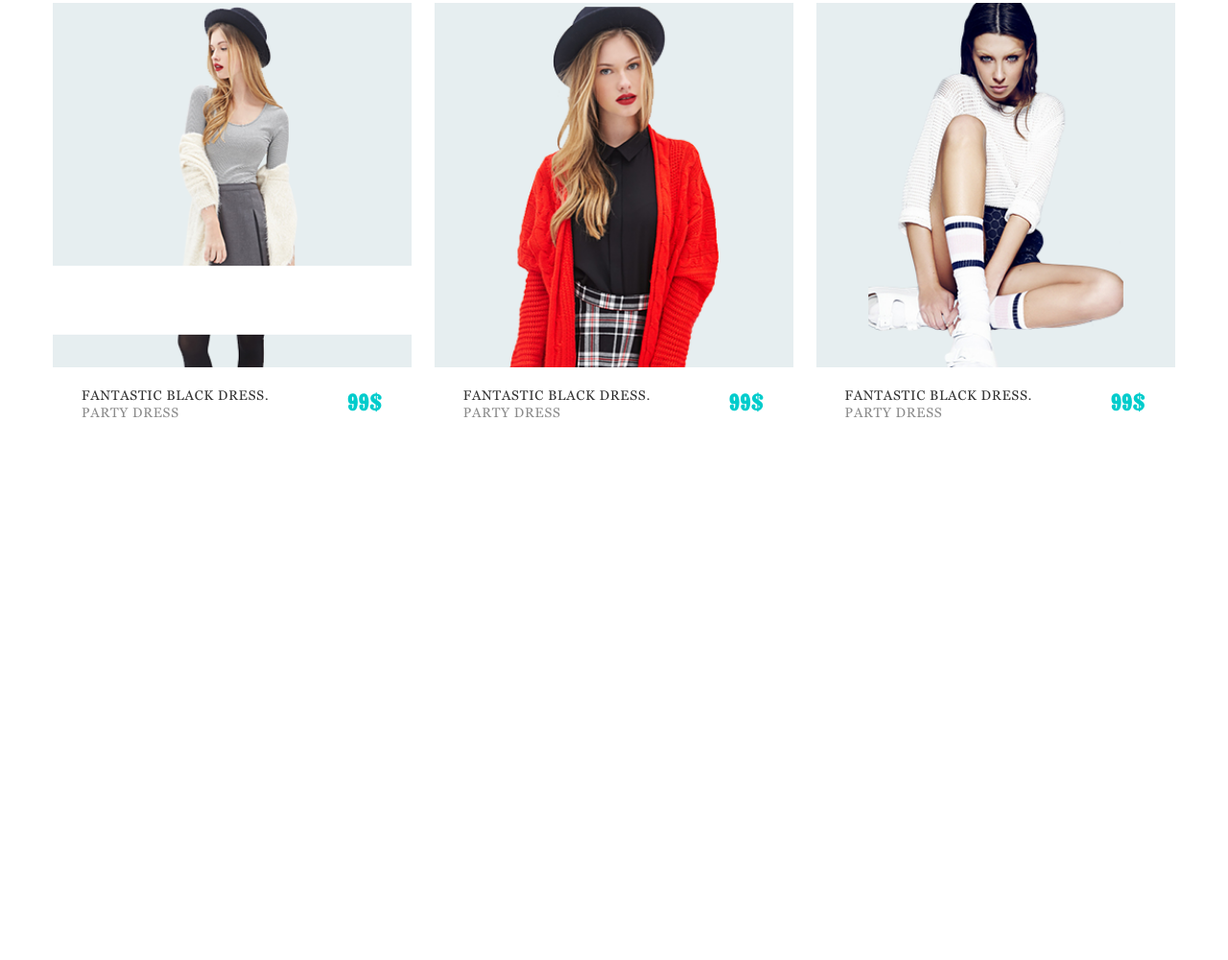
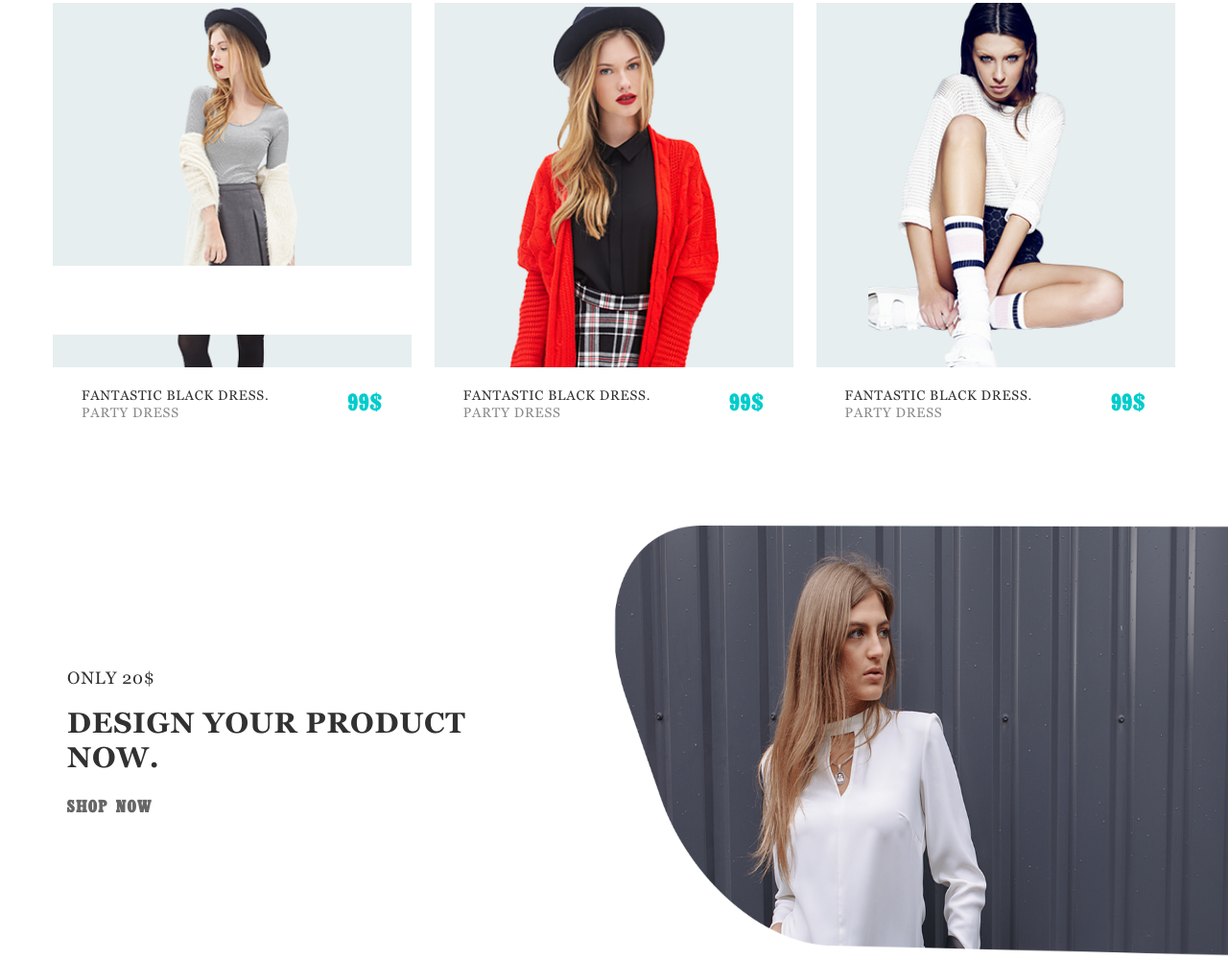
Before and after one commit to GasKhan/speedo, a plain HTML site: page index.html in a window 1280 px wide. Shown: the part 2521-3522 px from the top of the page at 96% size. Before the commit the page ends 3134 px from the top, so only its background shows below. Drawn offline with Linux system fonts and the light colour scheme.

Commit message:
Added shopping section

```diff
--- a/css/styles.css
+++ b/css/styles.css
@@ -264,7 +264,7 @@ a{
 /******************products*********************/
 
 .products {
-	margin-bottom: 100px;
+	margin-bottom: 35px;
 }
 .products__inner {}
 .products__header {
@@ -421,3 +421,40 @@ a{
 .product__colors-color_3{
 	background-color: #6666cc;
 }
+
+/*****************shopping*********************/
+
+.shopping {
+	background-image: url(../images/shopping.png);
+	background-repeat: no-repeat;
+	background-position: right;
+	background-size: 50% 100%;
+}
+.shopping__wrapper{
+	display: flex;
+	/*max-width: 50%;*/
+}
+.shopping__inner {
+	display: flex;
+	flex: 0 0 40%;
+	flex-direction: column;
+	padding: 150px 140px 150px 15px;
+	text-transform: uppercase;
+}
+.shopping__only {
+	font-size: 18px;
+	margin-bottom: 20px;
+}
+.shopping__title {
+	font-size: 30px;
+	line-height: 36px;
+	margin: 0 0 25px 0;
+}
+.shopping__link {
+	font-family: Cairo, sans-serif;
+	font-size: 18px;
+	color: #666666;
+}
+.shopping__link:hover {
+	text-decoration: underline;
+}
--- a/index.html
+++ b/index.html
@@ -391,6 +391,16 @@
 			</div>
 		</div>
 	</section>
+
+	<section class="shopping">
+		<div class="container shopping__wrapper">
+			<div class="shopping__inner">
+				<div class="shopping__only">only 20$</div>
+				<h3 class="shopping__title">design your product now.</h3>
+				<a href="#" class="shopping__link">shop now</a>
+			</div>
+		</div>
+	</section>
 	<script src="js/main.js"></script>
 </body>
 </html>
```
Also changed, not shown: images/shopping.png (added).
